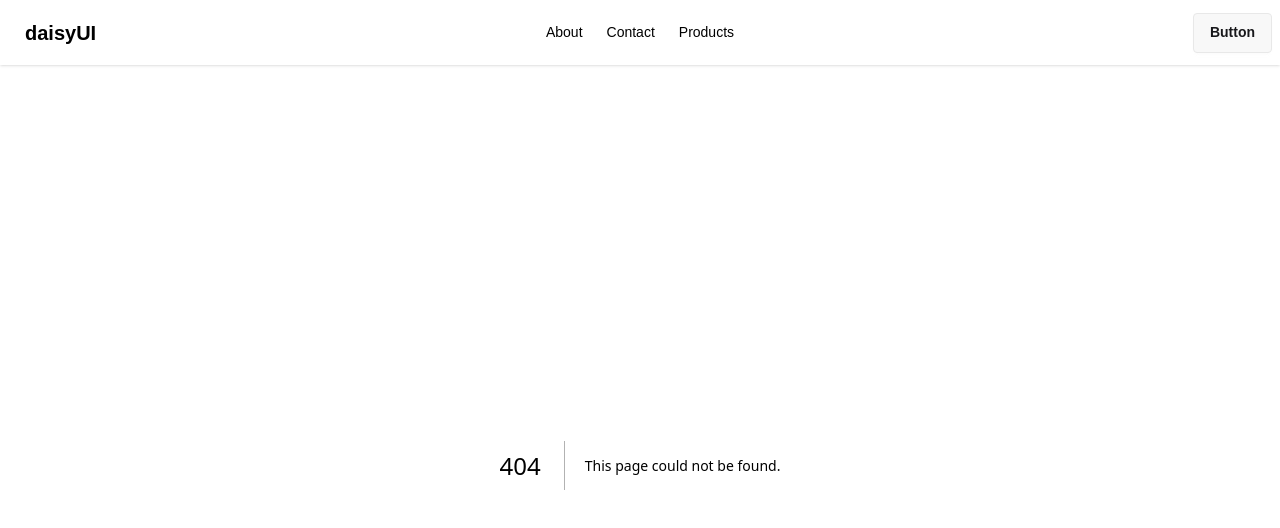
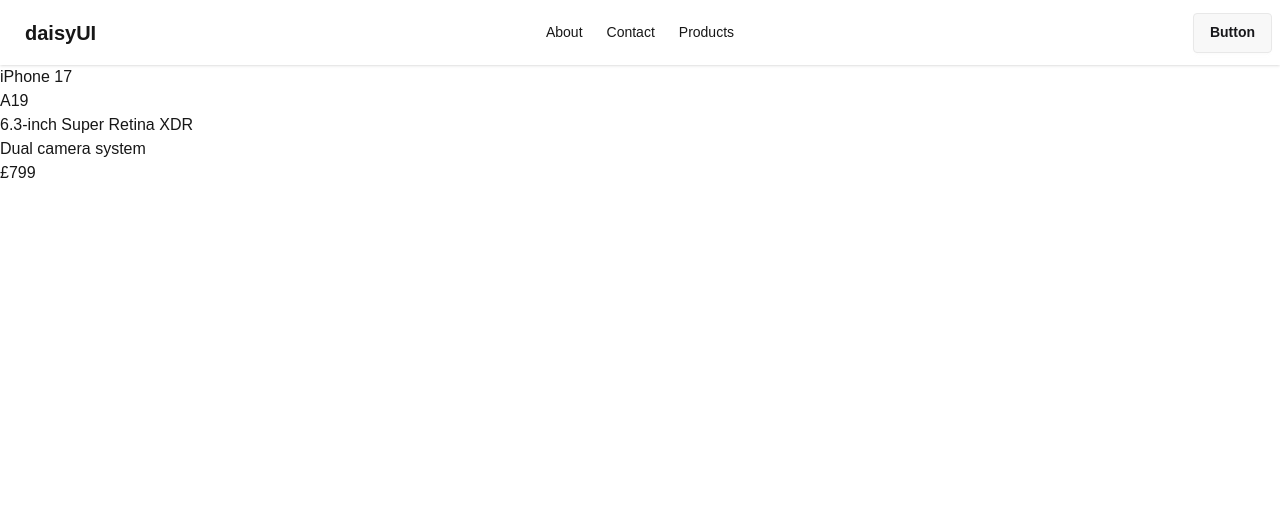
Before and after one commit to Aminulislam98/My-next-app, a Next.js app: page /product/1 in a window 1280 px wide. Before the commit this address had no page. Shown: the top 528 px of the page. Built offline with nearby package versions, Linux system fonts and the light colour scheme.

Commit message:
dynamically displayed data buy clicking product details

```diff
--- a/src/Components/Phone/Phone.jsx
+++ b/src/Components/Phone/Phone.jsx
@@ -1,14 +1,18 @@
+import Link from "next/link";
 import React from "react";
 
 const Phone = ({ phone }) => {
   return (
-    <section className="border border-red-100 p-3 rounded">
+    <Link
+      href={`/product/${phone.id}`}
+      className="border border-red-100 p-3 rounded"
+    >
       <h1>{phone.name}</h1>
       <p>{phone.chip}</p>
       <p>{phone.display}</p>
       <p>{phone.camera}</p>
       <p>{phone.price}</p>
-    </section>
+    </Link>
   );
 };
 
--- a/src/SharedLayout/Navbar/Navbar.jsx
+++ b/src/SharedLayout/Navbar/Navbar.jsx
@@ -4,13 +4,13 @@
   const links = (
     <>
       <li>
-        <Link href={"about"}>About</Link>
+        <Link href={"/about"}>About</Link>
       </li>
       <li>
-        <Link href={"contact"}>Contact</Link>
+        <Link href={"/contact"}>Contact</Link>
       </li>
       <li>
-        <Link href={"product"}>Products</Link>
+        <Link href={"/product"}>Products</Link>
       </li>
     </>
   );
--- /dev/null
+++ b/src/app/product/[productId]/page.jsx
@@ -0,0 +1,53 @@
+import React from "react";
+
+const iPhones = [
+  {
+    id: 1,
+    name: "iPhone 17",
+    chip: "A19",
+    display: "6.3-inch Super Retina XDR",
+    camera: "Dual camera system",
+    price: "£799",
+  },
+  {
+    id: 2,
+    name: "iPhone 17 Pro",
+    chip: "A19 Pro",
+    display: "6.3-inch Super Retina XDR",
+    camera: "Triple 48MP camera system",
+    price: "£1099",
+  },
+  {
+    id: 3,
+    name: "iPhone 17 Pro Max",
+    chip: "A19 Pro",
+    display: "6.9-inch Super Retina XDR",
+    camera: "Triple 48MP + 8x zoom",
+    price: "£1199",
+  },
+  {
+    id: 4,
+    name: "iPhone 16e",
+    chip: "A18 / A16 class",
+    display: "6.1-inch OLED",
+    camera: "Single / dual basic camera",
+    price: "£400 - £600",
+  },
+];
+
+const ProductDetails = async ({ params }) => {
+  const { productId } = await params;
+  console.log(productId);
+  const phone = iPhones.find((phone) => phone.id === parseInt(productId));
+  return (
+    <div>
+      <h1>{phone.name}</h1>
+      <p>{phone.chip}</p>
+      <p>{phone.display}</p>
+      <p>{phone.camera}</p>
+      <p>{phone.price}</p>
+    </div>
+  );
+};
+
+export default ProductDetails;
```
